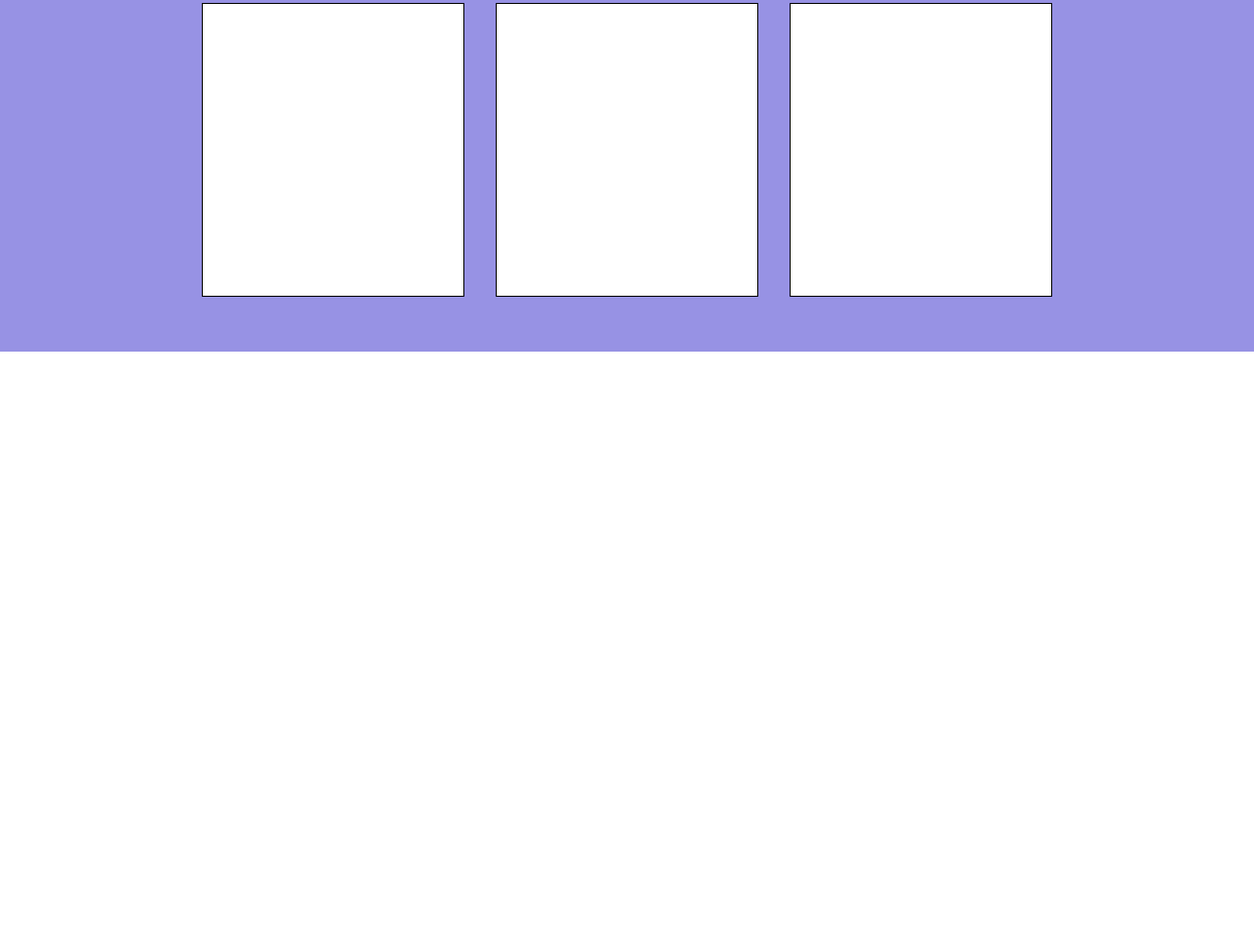
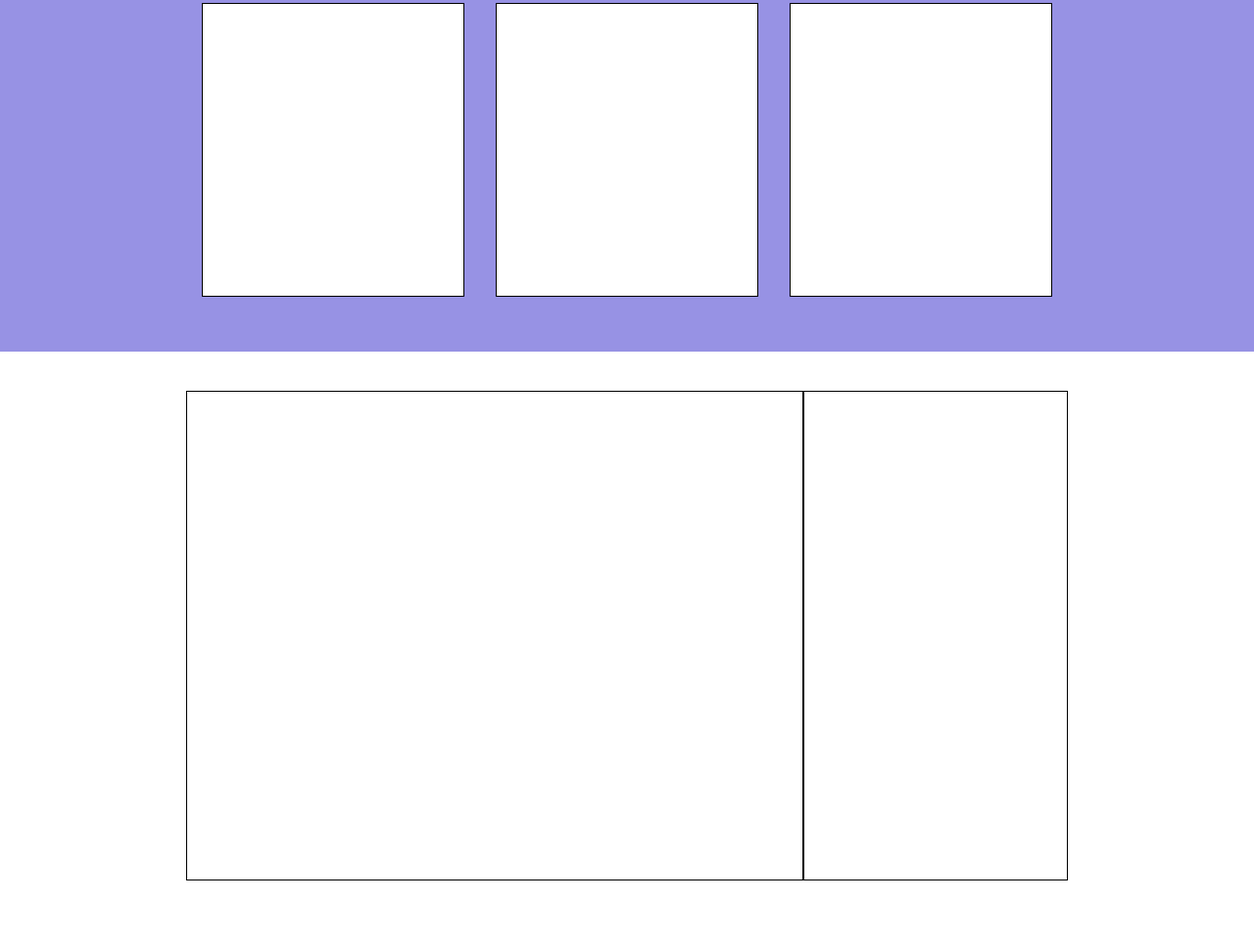
Before and after one commit to GiadaGallitto/htmlcss-responsive-layout, a plain HTML site: page index.html in a window 1280 px wide. Shown: the part 3529-4500 px from the top of the page at 98% size. Before the commit the page ends 3888 px from the top, so only its background shows below. Drawn offline with Linux system fonts and the light colour scheme.

Commit message:
Create info cards section for devices versions

```diff
--- a/css/style.css
+++ b/css/style.css
@@ -39,7 +39,8 @@ nav{
 
 /* Main parts */
 section.demo,
-section.testimonials{
+section.testimonials,
+section.informations{
     padding: 2.5rem;
 }
 
@@ -92,13 +93,21 @@ section.benefits{
     background-color: white;
 }
 
+.informations .card{
+    width: 100%;
+    height: 500px;
+    margin-bottom: 2rem;
+    border: 1px solid black;
+}
+
 /* RESPONSIVE */
 
 /* Tablet version */
 @media screen and (min-width: 768px) {
 
     .demo .cards,
-    .benefits .cards{
+    .benefits .cards,
+    .informations .cards{
         flex-direction: row;
     }
 
@@ -115,6 +124,14 @@ section.benefits{
         width: calc(100% / 2 - 2rem);
         margin: 1rem;
     }
+
+    .informations .info-text{
+        width: 70%;
+    }
+
+    .informations .info-profile{
+        width: 30%;
+    }
 }
 
 /* Desktop version */
@@ -123,7 +140,8 @@ section.benefits{
     nav,
     .demo .container,
     .testimonials .container,
-    .benefits .container{
+    .benefits .container,
+    .informations .container{
         width: 900px;
         margin: 0 auto;
     }
--- a/index.html
+++ b/index.html
@@ -55,6 +55,15 @@
                     <div class="card"></div>
                 </div>
             </section>
+
+            <section class="informations">
+                <div class="cards flex-container container flex-column">
+                    <div class="card info-text"></div>
+                    <div class="card info-profile">
+
+                    </div>
+                </div>
+            </section>
         </main>
 
         <footer>
```
